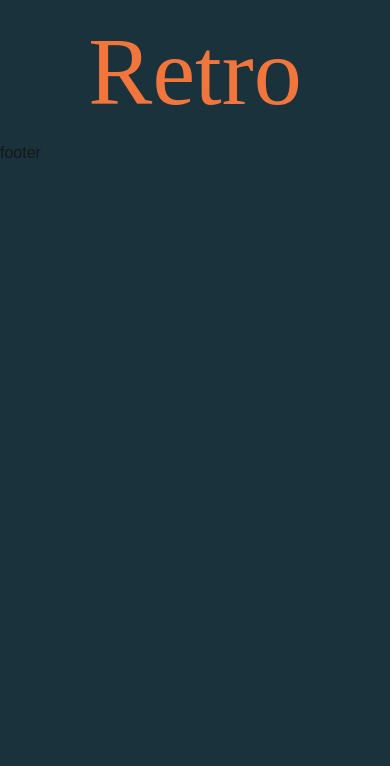
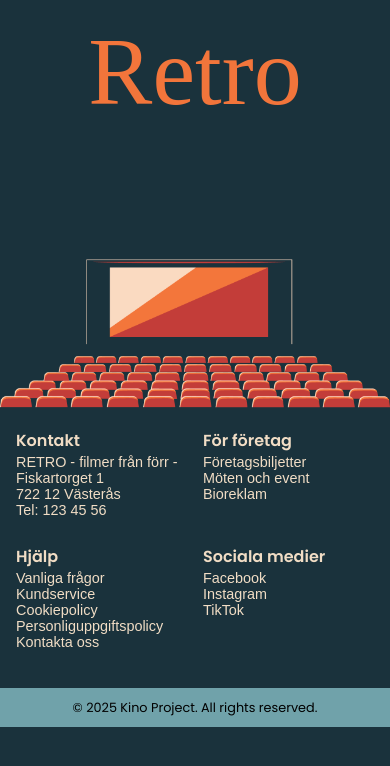
Before and after one commit to nilsishome/kino-project-nextjs, a Next.js app: page / in a window 390 px wide. Shown: the top 766 px of the page. Built offline with nearby package versions, Linux system fonts and the light colour scheme; some icons are missing; a web font is replaced by a local one; what @mui/material-nextjs would draw is missing.

Commit message:
ready footer with material UI, hover effect on links, responsive

```diff
--- a/components/header/stripe.tsx
+++ b/components/header/stripe.tsx
@@ -25,8 +25,8 @@ export default function Stripe() {
         <Image
           src="/popcorn_header.png"
           alt="Popcorn Header"
-          layout="fill"
-          objectFit="contain"
+          fill
+          style ={{objectFit: 'cover'}}
         />
       </Box>
 
--- a/layout/footer.tsx
+++ b/layout/footer.tsx
@@ -1,7 +1,115 @@
-import React from 'react'
+
+import React from "react";
+import Image from "next/image";
+import Grid from "@mui/material/Grid";
+import Typography from "@mui/material/Typography";
+import Box from "@mui/material/Box";
+import Link from "@mui/material/Link";
+import { Container } from "@mui/material";
 
 export default function footer() {
   return (
-    <div>footer</div>
-  )
+    <footer
+      style={{ paddingTop: "5rem"}}
+      className='footer'
+    >
+      <Box className='footer__screen'>
+        <Image
+          src='/filmduk.png'
+          alt='Illustration of a screen'
+          width={1280}
+          height={200}
+          style={{
+            width: "100%",
+            height: "auto",
+            display: "block",
+            margin: "0 auto",
+            textAlign: "center",
+            paddingTop: "2rem",
+          }}
+        />
+      </Box>
+
+      <Box className='footer__seats'>
+        <Image
+          src='/stolar.png'
+          alt='Illustration of a movie theater'
+          width={1280}
+          height={200}
+          style={{
+            width: "100%",
+            height: "auto",
+            display: "block",
+            margin: "0 auto",
+          }}
+        />
+      </Box>
+
+      <Container maxWidth="md" sx={{ pt: "1.5rem", pb: "1.5rem" }}>
+        <Grid container spacing={2}>
+            {/* Första kolumnen */}
+          <Grid size={{ xs: 6, sm: 3}}>
+            <Box textAlign="left">
+              <Typography variant="h3" sx={{ color: 'text.primary'}}>Kontakt</Typography>
+              <Box component="ul" sx={{ fontSize:  "0.9rem", listStyle: "none", padding: 0, color: 'text.primary', marginTop: '0.2rem'}}>
+                <li>RETRO - filmer från förr -</li>
+                <li>Fiskartorget 1</li>
+                <li>722 12 Västerås</li>
+                <li>Tel: 123 45 56</li>
+              </Box>
+            </Box>
+          </Grid>
+
+          {/* Andra kolumnen */}
+          <Grid size={{ xs: 6, sm: 3}}>
+            <Box textAlign="left">
+              <Typography variant="h3" sx={{ color: 'text.primary'}}>För företag</Typography>
+              <Box component="ul" sx={{ fontSize:  "0.9rem", listStyle: "none", padding: 0, marginTop: '0.2rem'}}>
+                <li><Link href="#">Företagsbiljetter</Link></li>
+                <li><Link href="#">Möten och event</Link></li>
+                <li><Link href="#">Bioreklam</Link></li>
+              </Box>
+            </Box>
+          </Grid>
+
+          {/* Tredje kolumnen */}
+          <Grid size={{ xs: 6, sm: 3}}>
+            <Box textAlign="left">
+              <Typography variant="h3" sx={{ color: 'text.primary'}}>Hjälp</Typography>
+              <Box component="ul" sx={{ fontSize:  "0.9rem", listStyle: "none", padding: 0, color: 'text.primary', marginTop: '0.2rem'}}>
+                <li><Link href="#">Vanliga frågor</Link></li>
+                <li><Link href="#">Kundservice</Link></li>
+                <li><Link href="#">Cookiepolicy</Link></li>
+                <li><Link href="#">Personliguppgiftspolicy</Link></li>
+                <li><Link href="#">Kontakta oss</Link></li>
+              </Box>
+            </Box>
+          </Grid>
+
+          {/* Fjärde kolumnen */}
+          <Grid size={{ xs: 6, sm: 3 }}>
+            <Box textAlign="left">
+              <Typography variant="h3" sx={{ color: 'text.primary'}}>Sociala medier</Typography>
+              <Box component="ul" sx={{ fontSize: "0.9rem", listStyle: "none", padding: 0, color: 'text.primary', marginTop: '0.2rem'}}>
+                <li><Link href="#">Facebook</Link></li>
+                <li><Link href="#">Instagram</Link></li>
+                <li><Link href="#">TikTok</Link></li>
+              </Box>
+            </Box>
+          </Grid>
+        </Grid>
+      </Container>
+
+
+      <Box
+        sx={{
+          textAlign: "center",
+          p: "0.1rem",
+          bgcolor: "#70A2AA;",
+        }}
+      >
+        <Typography variant="body1" sx={{ fontSize: '.8rem', textAlign: 'center', color: 'black', padding: ".5rem"}}>&copy; 2025 Kino Project. All rights reserved.</Typography>
+      </Box>
+    </footer>
+  );
 }
--- a/src/app/globals.css
+++ b/src/app/globals.css
@@ -32,11 +32,6 @@ body {
   /* margin: 0; */
 }
 
-a {
-  color: inherit;
-  text-decoration: none;
-}
-
 @media (prefers-color-scheme: dark) {
   html {
     color-scheme: dark;
--- a/src/theme.ts
+++ b/src/theme.ts
@@ -13,7 +13,7 @@ const theme = createTheme({
       main: "#1A323C",
     },
     text: {
-      primary: "#f1ddc5",
+      primary: "#f1ddc5"
     },
   },
 
@@ -29,8 +29,15 @@ const theme = createTheme({
       fontWeight: 600,
       color: "text.primary",
     },
+    h3: {
+      fontSize: "1rem",
+      fontWeight: 600,
+      color: "text.primary",
+    },
     body1: {
       fontSize: "1rem",
+      fontWeight: 400,
+      textAlign: "left",
       color: "text.primary",
     },
   },
@@ -52,11 +59,23 @@ const theme = createTheme({
         },
       },
     },
+    MuiLink: { //Påverkar alla Link
+      styleOverrides: {
+        root: {
+          color: '#f1ddc5',
+          textDecoration: 'none',
+          transition: 'color 0.2s ease',
+          '&:hover': {
+            color: '#c43c3a',
+          },
+        },
+      },
+    },
     MuiContainer: {
       styleOverrides: {
         root: {
-          margin: 0,
-          padding: 0,
+          // margin: 0, Tar bort centreringen på container om den är 0
+          // padding: 0,Tar bort centreringen på container om den är 0
         },
       },
     },
```
Also changed, not shown: public/filmduk.png (added), public/stolar.png (added).
